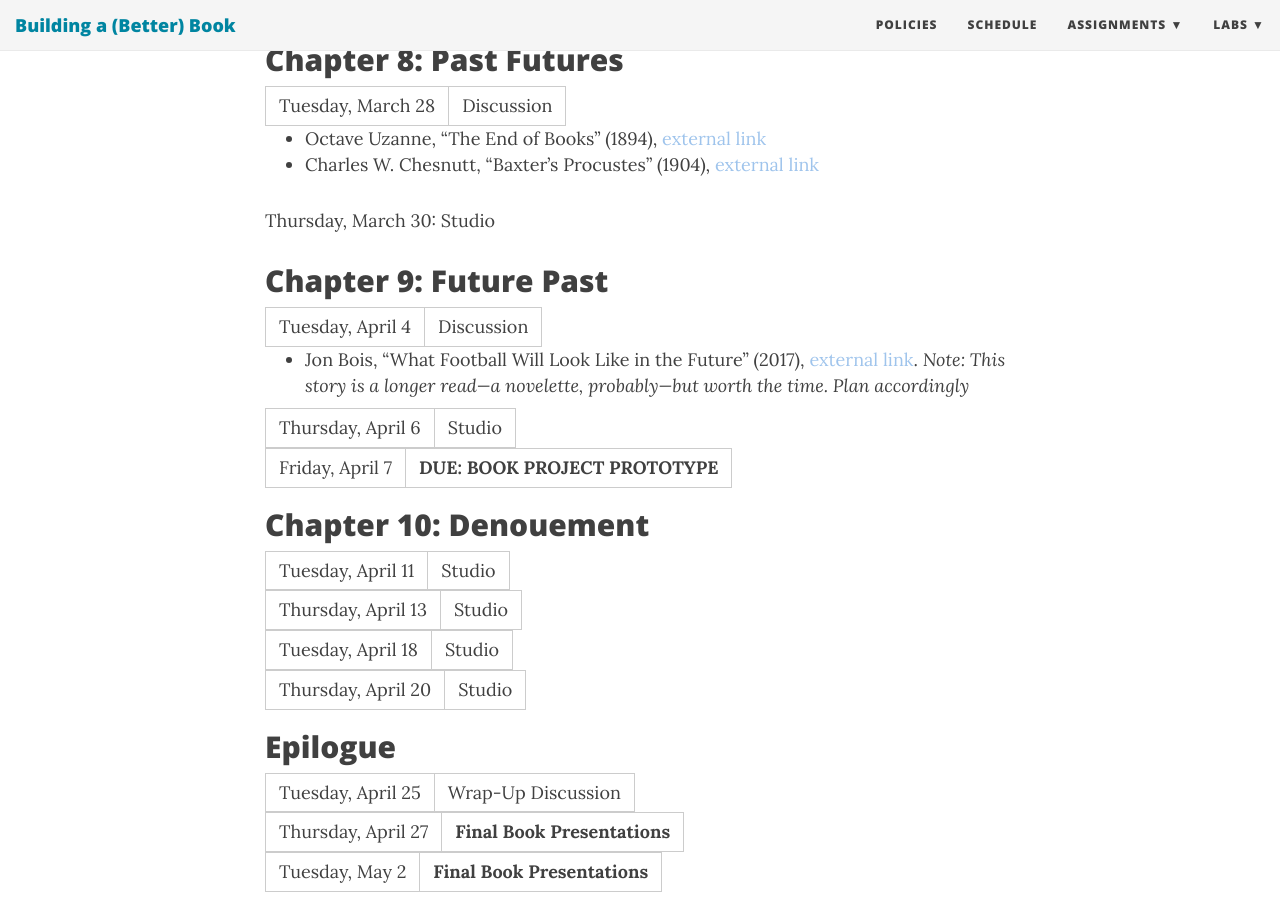
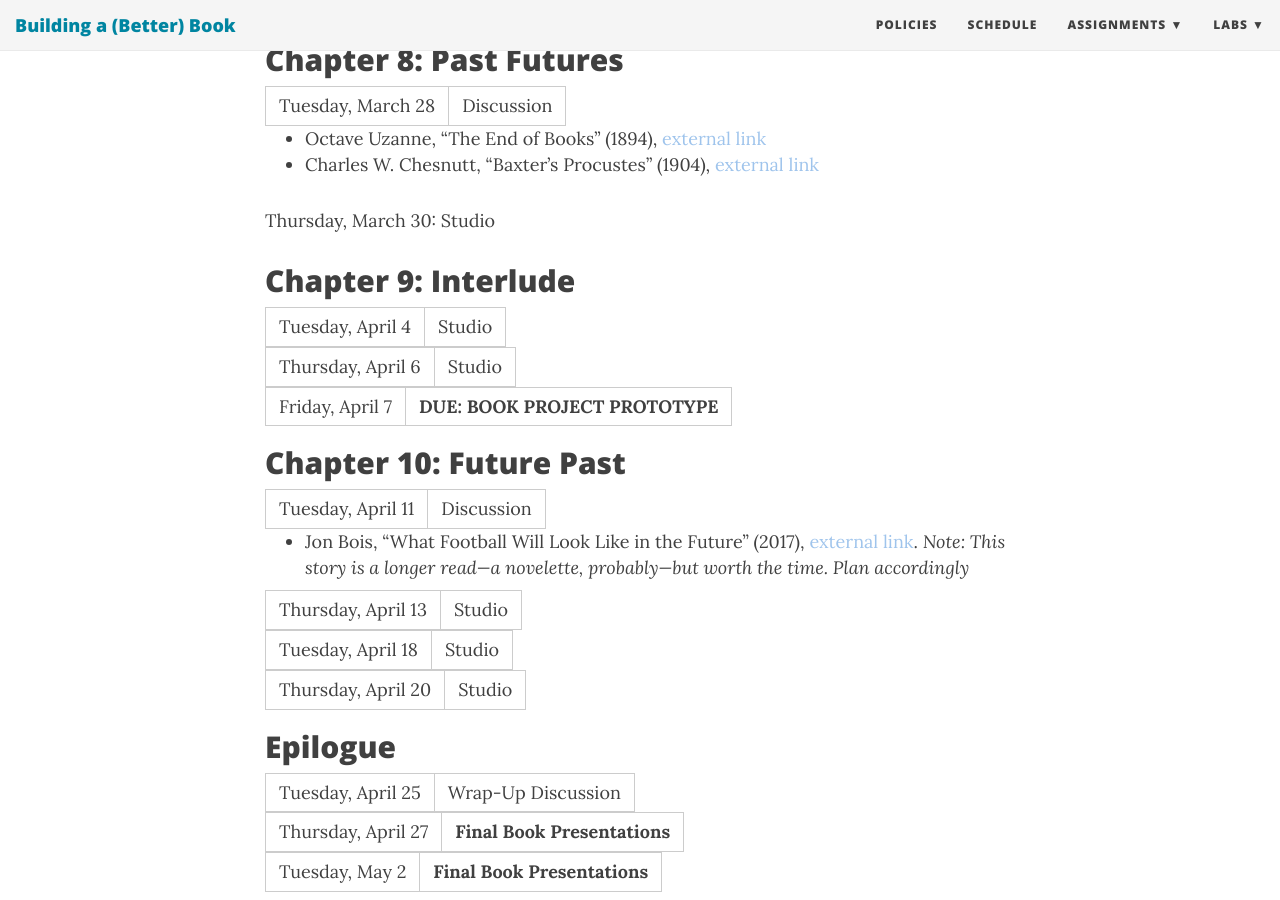
Before and after one commit to rccordell/s23bbb, a Jekyll site: the page built from schedule.md, in a window 1280 px wide and 900 px high, scrolled down 3646 px. Built offline with Jekyll 4.4.1, drawn with Linux system fonts in a browser that asks for light colours; nearby versions of some CDN libraries; some web fonts are replaced.

Commit message:
update schedule

```diff
--- a/schedule.md
+++ b/schedule.md
@@ -130,20 +130,20 @@ Tuesday, March 28 | Discussion
 
 Thursday, March 30: Studio
 
-## Chapter 9: Future Past
+## Chapter 9: Interlude
 
-Tuesday, April 4 | Discussion
-
-+ Jon Bois, “What Football Will Look Like in the Future” (2017), [external link](https://www.sbnation.com/a/17776-football/). _Note: This story is a longer read—a novelette, probably—but worth the time. Plan accordingly_
+Tuesday, April 4 | Studio
 
 Thursday, April 6 | Studio
 
 Friday, April 7| **DUE: BOOK PROJECT PROTOTYPE**
 
 
-## Chapter 10: Denouement
+## Chapter 10: Future Past
 
-Tuesday, April 11 | Studio
+Tuesday, April 11 | Discussion
+
++ Jon Bois, “What Football Will Look Like in the Future” (2017), [external link](https://www.sbnation.com/a/17776-football/). _Note: This story is a longer read—a novelette, probably—but worth the time. Plan accordingly_
 
 Thursday, April 13 | Studio
 
```
